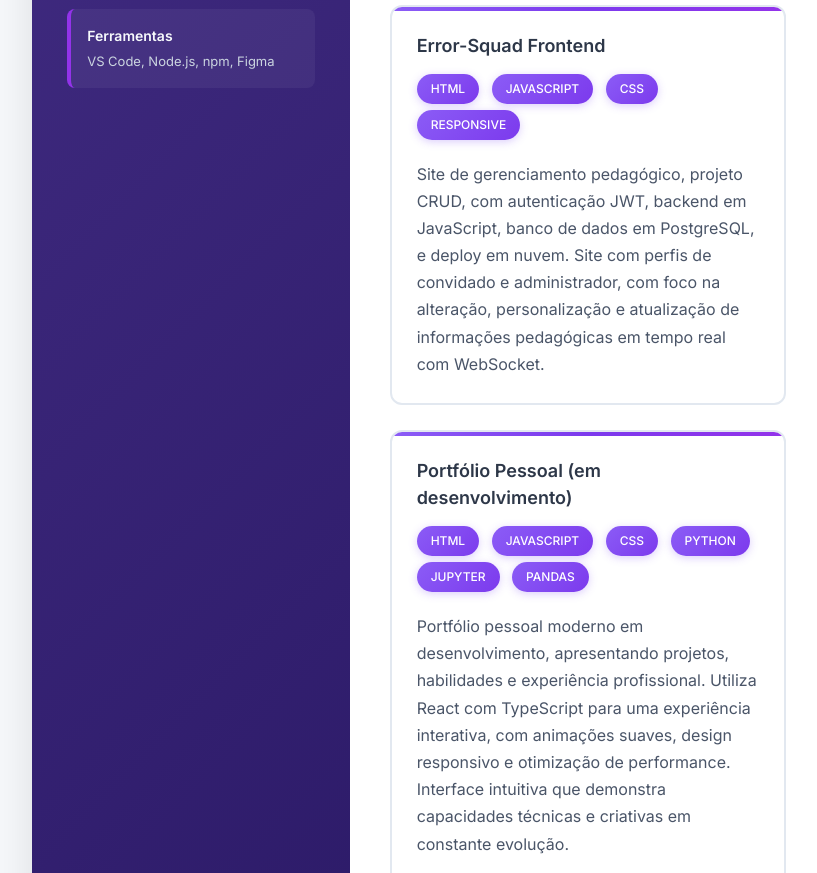
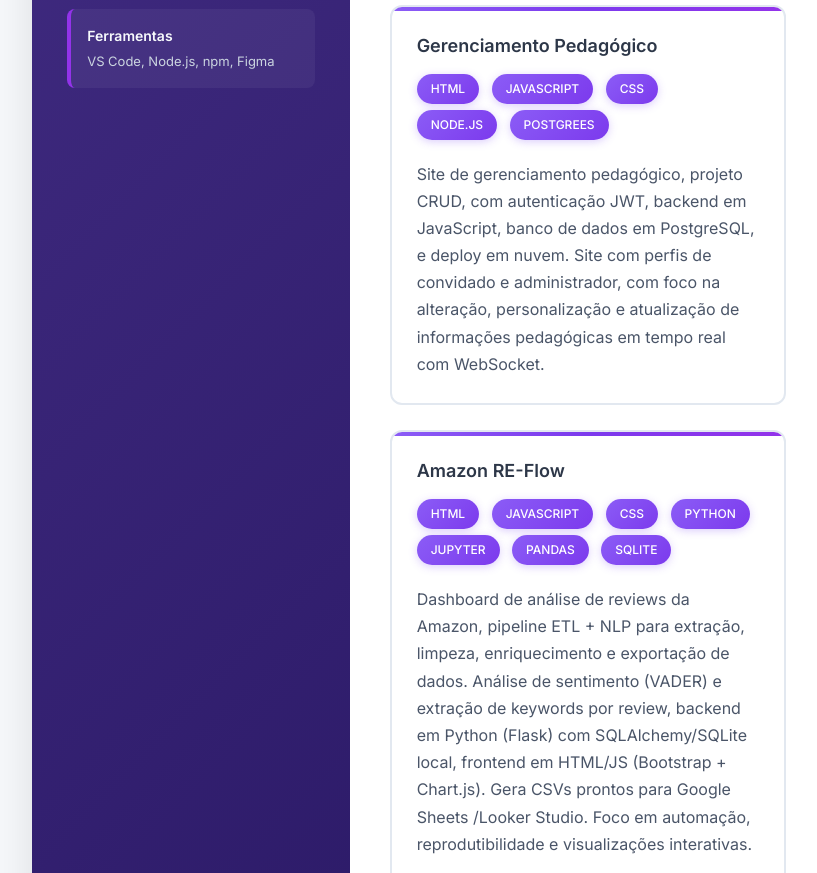
Before and after one commit to FelipePacheco30/Portfolio, a plain HTML site: page cv.html in a window 1280 px wide. Shown: the part 1927-2800 px from the top of the page, without its empty margins (211-1028 px from the left). Drawn offline with Linux system fonts and the light colour scheme.

Commit message:
chore: changing cv elements

```diff
--- a/cv.html
+++ b/cv.html
@@ -211,7 +211,8 @@
             <span class="tag">HTML</span>
             <span class="tag">JAVASCRIPT</span>
             <span class="tag">CSS</span>
-            <span class="tag">RESPONSIVE</span>
+            <span class="tag">NODE.JS</span>
+            <span class="tag">POSTGREES</span>
           </div>
           <div class="project-description">
             Site de gerenciamento pedagogico, projeto CRUD, com autenticação
@@ -231,14 +232,15 @@
             <span class="tag">PYTHON</span>
             <span class="tag">JUPYTER</span>
             <span class="tag">PANDAS</span>
+            <span class="tag">SQLITE</span>
           </div>
           <div class="project-description">
             Dashboard de análise de reviews da Amazon, pipeline ETL + NLP para
             extração, limpeza, enriquecimento e exportação de dados. Análise de
             sentimento (VADER) e extração de keywords por review, backend em
-            Python (Flask) com SQLAlchemy/SQLite, frontend em HTML/JS
-            (Bootstrap + Chart.js). Gera CSVs prontos para Google Sheets /
-            Looker Studio. Foco em automação, reprodutibilidade e visualizações
+            Python (Flask) com SQLAlchemy/SQLite local, frontend em HTML/JS
+            (Bootstrap + Chart.js). Gera CSVs prontos para Google Sheets /Looker
+            Studio. Foco em automação, reprodutibilidade e visualizações
             interativas.
           </div>
         </div>
--- a/js/cv.js
+++ b/js/cv.js
@@ -16,7 +16,7 @@
     experienceTitle: "Experiência Profissional",
     exp1Title: "Professor de Inglês",
     exp1Company: "Wizard Jacareí",
-    exp1Date: "Atual",
+    exp1Date: "2025 - Atual",
     exp1Description:
       "Responsável pelo ensino de inglês para diferentes níveis e faixas etárias, desenvolvendo planos de aula personalizados e aplicando metodologias inovadoras. Experiência com aulas presenciais e online, utilizando tecnologia educacional para otimizar o aprendizado. Acompanhamento individual do progresso dos estudantes e aplicação de avaliações formativas e somativas.",
 
@@ -36,12 +36,12 @@
 
     // Projetos
     projectsTitle: "Projetos em Destaque",
-    proj1Title: "Error-Squad Frontend",
+    proj1Title: "Gerenciamento Pedagógico",
     proj1Description:
       "Site de gerenciamento pedagógico, projeto CRUD, com autenticação JWT, backend em JavaScript, banco de dados em PostgreSQL, e deploy em nuvem. Site com perfis de convidado e administrador, com foco na alteração, personalização e atualização de informações pedagógicas em tempo real com WebSocket.",
-    proj2Title: "Portfólio Pessoal (em desenvolvimento)",
+    proj2Title: "Amazon RE-Flow",
     proj2Description:
-      "Portfólio pessoal moderno em desenvolvimento, apresentando projetos, habilidades e experiência profissional. Utiliza React com TypeScript para uma experiência interativa, com animações suaves, design responsivo e otimização de performance. Interface intuitiva que demonstra capacidades técnicas e criativas em constante evolução.",
+      "Dashboard de análise de reviews da Amazon, pipeline ETL + NLP para  extração, limpeza, enriquecimento e exportação de dados. Análise de sentimento (VADER) e extração de keywords por review, backend em Python (Flask) com SQLAlchemy/SQLite local, frontend em HTML/JS (Bootstrap + Chart.js). Gera CSVs prontos para Google Sheets /Looker Studio. Foco em automação, reprodutibilidade e visualizações interativas. ",
 
     // Sidebar – títulos
     skillsTitle: "Habilidades Técnicas",
@@ -94,7 +94,7 @@
     experienceTitle: "Professional Experience",
     exp1Title: "English Teacher",
     exp1Company: "Wizard Jacareí",
-    exp1Date: "Present",
+    exp1Date: "2025 - Present",
     exp1Description:
       "Responsible for teaching English to different levels and age groups, developing personalized lesson plans and applying innovative methodologies. Experience with both in-person and online classes, using educational technology to optimize learning. Individual monitoring of student progress and application of formative and summative assessments.",
 
@@ -114,12 +114,12 @@
 
     // Projects
     projectsTitle: "Highlighted Projects",
-    proj1Title: "Error-Squad Frontend",
+    proj1Title: "Pedagogical Management",
     proj1Description:
       "Pedagogical management website, CRUD project, with JWT authentication, backend in JavaScript, PostgreSQL database, and cloud deployment. Site includes guest and admin profiles, focused on real-time modification, customization, and updating of pedagogical information via WebSocket.",
-    proj2Title: "Personal Portfolio (in development)",
+    proj2Title: "Amazon RE-Flow",
     proj2Description:
-      "Modern personal portfolio under development, showcasing projects, skills, and professional experience. Built with React and TypeScript for an interactive experience, smooth animations, responsive design, and performance optimization. Intuitive interface that demonstrates evolving technical and creative skills.",
+      "Amazon review analysis dashboard with an ETL + NLP pipeline for data extraction, cleansing, enrichment, and export. Sentiment analysis (VADER) and keyword extraction by review. Python (Flask) backend with local SQLAlchemy/SQLite, HTML/JS frontend (Bootstrap + Chart.js). Generates CSV files ready for Google Sheets/Looker Studio. Focused on automation, reproducibility, and interactive visualizations.",
 
     // Sidebar – titles
     skillsTitle: "Technical Skills",
--- a/js/script.js
+++ b/js/script.js
@@ -392,7 +392,7 @@
     project3Desc:
       "Breve descrição do projeto 3",
     github: "GitHub",
-    deploy: "Deploy",
+    deploy: "Ver site",
     // Contact
     sectionContactTitle: "Vamos Conversar",
     sectionContactSubtitle:
@@ -459,7 +459,7 @@
     project3Desc:
       "Brief description of project 3",
     github: "GitHub",
-    deploy: "Deploy",
+    deploy: "View site",
     // Contact
     sectionContactTitle: "Let's Talk",
     sectionContactSubtitle:
```
Also changed, not shown: index.html (+16 -4 lines).
